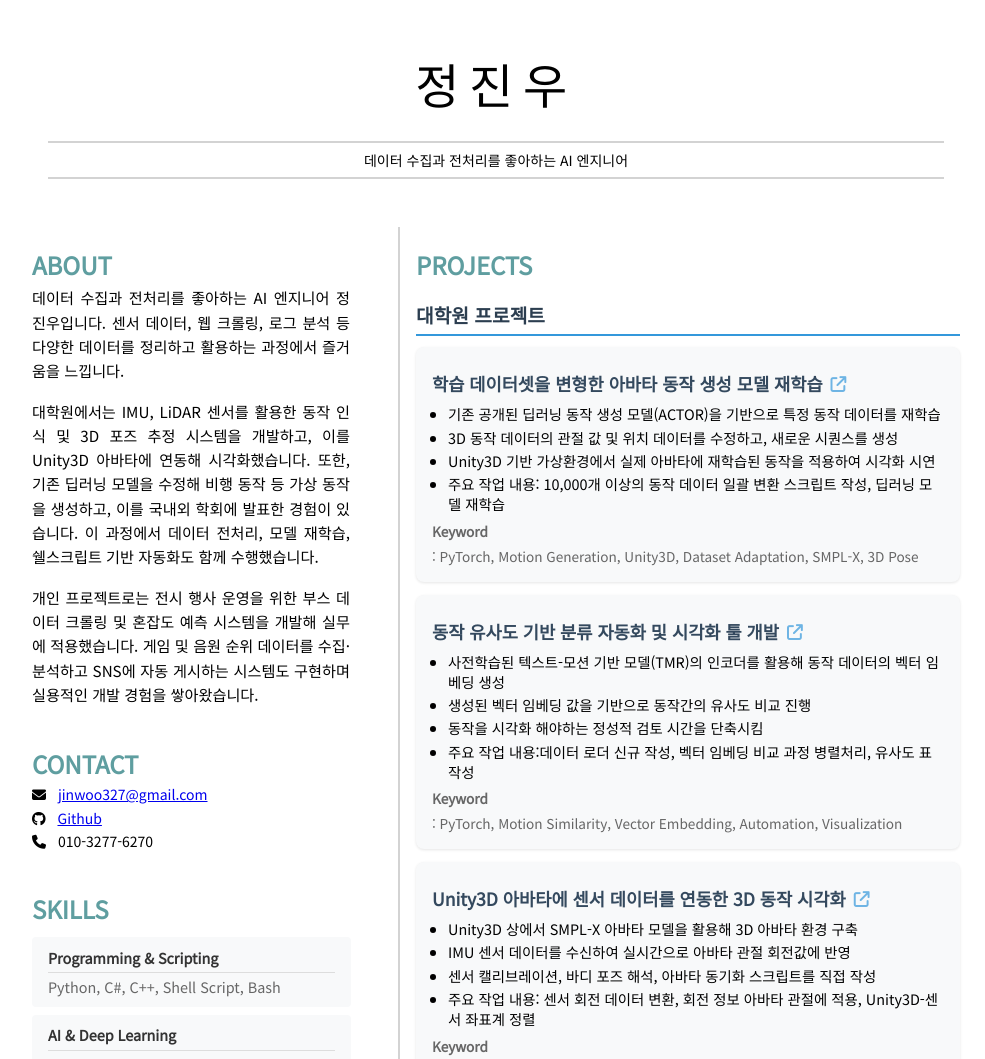
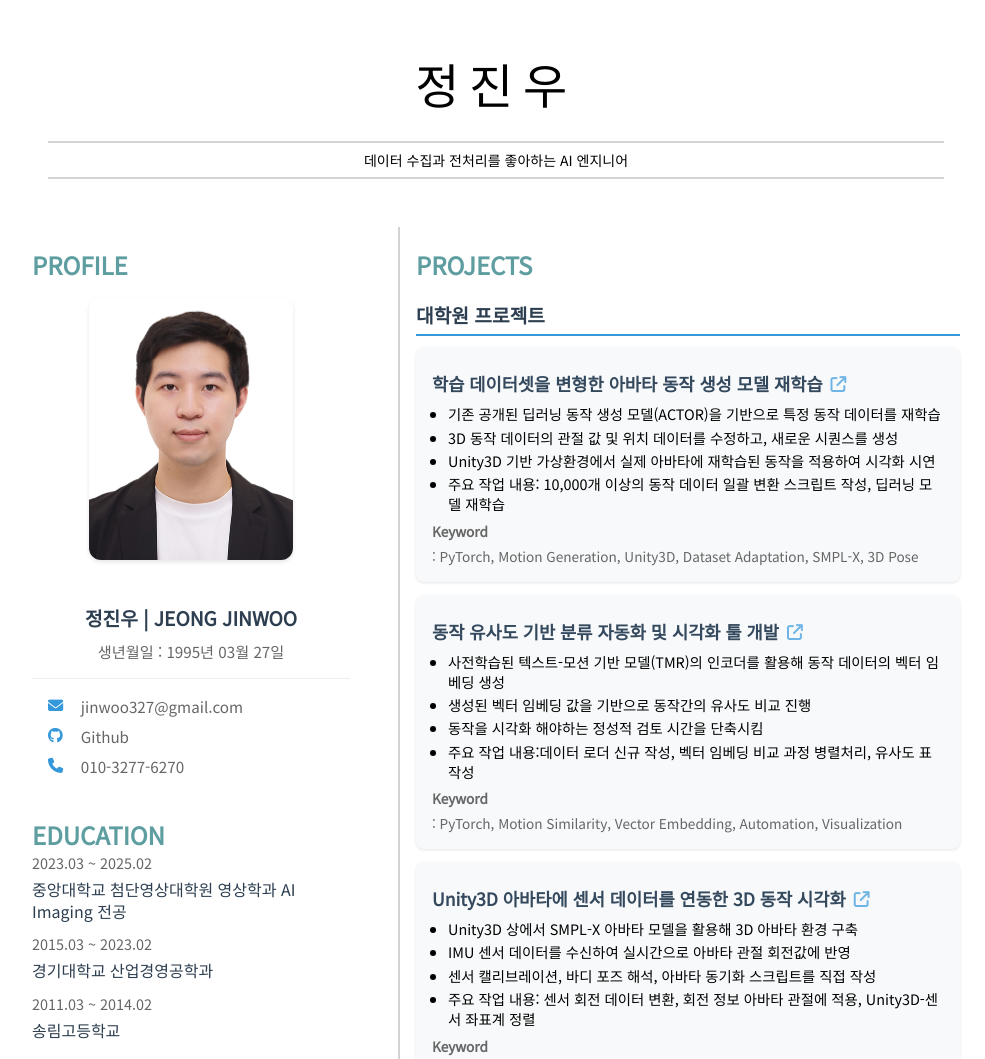
Before and after one commit to JuicyJeong/resume, a plain HTML site: page index.html in a window 1280 px wide. Shown: the top 1059 px of the page, without its empty margins (144-1129 px from the left). Drawn offline with Linux system fonts and the light colour scheme.

Commit message:
사진, 인적사항 추가

```diff
--- a/index.html
+++ b/index.html
@@ -19,8 +19,46 @@
       <main>
         <article id="mainLeft">
             <section>
+                <h2>PROFILE</h2>
+                <div class="profile-content">
+                    <img src="asset/진우신분증.jpg" alt="정진우 프로필 사진" class="profile-image">
+                    <div class="profile-info">
+                        <h3 class="profile-name">정진우 | JEONG JINWOO</h3>
+                        <p class="profile-details">생년월일 : 1995년 03월 27일</p>
+                        <div class="profile-contact">
+                            <p>
+                                <i class="fa fa-envelope" aria-hidden="true"></i>
+                                <a href="mailto:jinwoo327@gmail.com" target="_blank" rel="noopener noreferrer">jinwoo327@gmail.com</a>
+                            </p>
+                            <p>
+                                <i class="fa fa-github" aria-hidden="true"></i>
+                                <a href="https://github.com/JuicyJeong" target="_blank" rel="noopener noreferrer">Github</a>
+                            </p>
+                            <p>
+                                <i class="fa-solid fa-phone" aria-hidden="true"></i>
+                                010-3277-6270
+                            </p>
+                        </div>
+                    </div>
+                </div>
+            </section>
+            <section>
+                <h2>EDUCATION</h2>
+                <div class="education-item">
+                    <div class="education-period">2023.03 ~ 2025.02</div>
+                    <div class="education-info">중앙대학교 첨단영상대학원 영상학과 AI Imaging 전공</div>
+                </div>
+                <div class="education-item">
+                    <div class="education-period">2015.03 ~ 2023.02</div>
+                    <div class="education-info">경기대학교 산업경영공학과</div>
+                </div>
+                <div class="education-item">
+                    <div class="education-period">2011.03 ~ 2014.02</div>
+                    <div class="education-info">송림고등학교</div>
+                </div>
+            </section>
+            <section>
                 <h2>ABOUT</h2>
-                <!-- 자기 소개 -->
                 <div class="about-content">
                     <p>
                         데이터 수집과 전처리를 좋아하는 AI 엔지니어 정진우입니다.
@@ -33,22 +71,6 @@
                         개인 프로젝트로는 전시 행사 운영을 위한 부스 데이터 크롤링 및 혼잡도 예측 시스템을 개발해 실무에 적용했습니다. 게임 및 음원 순위 데이터를 수집·분석하고 SNS에 자동 게시하는 시스템도 구현하며 실용적인 개발 경험을 쌓아왔습니다.
                     </p>
                 </div>
-            </section>
-            <section>
-                    <h2>CONTACT</h2>
-                    <!-- 소셜 미디어를 비롯한 연락처 정보 -->
-                    <p>
-                        <i class="fa fa-envelope" aria-hidden="true"></i>
-                        <a href="mailto:jinwoo327@gmail.com" target="_blank" rel="noopener noreferrer">jinwoo327@gmail.com</a>
-                    </p>
-                    <p>
-                        <i class="fa fa-github" aria-hidden="true"></i>
-                        <a href="https://github.com/JuicyJeong" target="_blank" rel="noopener noreferrer">Github</a>
-                    </p>
-                    <p>
-                        <i class="fa-solid fa-phone" aria-hidden="true"></i>
-                        010-3277-6270
-                    </p>
             </section>
             <section>
                 <h2>SKILLS</h2>
@@ -88,17 +110,6 @@
                             <li>Unity3D, Blender, AdobeCC, Google Sheets, Notion, MS Office</li>
                         </ul>
                     </div>
-                </div>
-            </section>
-            <section>
-                <h2>EDUCATION</h2>
-                <div class="education-item">
-                    <div class="education-period">2023.03 ~ 2025.02</div>
-                    <div class="education-info">중앙대학교 첨단영상대학원 영상학과 AI Imaging 전공</div>
-                </div>
-                <div class="education-item">
-                    <div class="education-period">2015.03 ~ 2023.02</div>
-                    <div class="education-info">경기대학교 산업경영공학과</div>
                 </div>
             </section>
         </article>
--- a/style.css
+++ b/style.css
@@ -248,3 +248,67 @@ i {
     font-weight: 500;
     line-height: 1.4;
 }
+
+/* PROFILE 섹션 스타일 */
+.profile-content {
+    text-align: center;
+    margin: 1rem 0;
+}
+
+.profile-image {
+    width: 64%;  /* 기존 80%에서 추가로 20% 감소 (80% * 0.8 = 64%) */
+    height: auto;  /* 비율 유지 */
+    max-width: 100%;  /* 섹션 너비를 넘지 않도록 제한 */
+    border-radius: 12px;
+    box-shadow: 0 2px 4px rgba(0, 0, 0, 0.1);
+    margin-bottom: 1rem;
+}
+
+.profile-info {
+    margin-top: 1.5rem;
+    text-align: center;
+}
+
+.profile-name {
+    color: #2c3e50;
+    font-size: 1.2rem;
+    margin: 0.5rem 0;
+    font-weight: bold;
+}
+
+.profile-details {
+    color: #666;
+    font-size: 0.95rem;
+    margin: 0.3rem 0;
+    padding-bottom: 1rem;
+    border-bottom: 1px solid #eee;
+}
+
+.profile-contact {
+    margin-top: 1rem;
+    text-align: left;
+    padding: 0 1rem;
+}
+
+.profile-contact p {
+    margin: 0.5rem 0;
+    color: #666;
+    font-size: 0.95rem;
+    display: flex;
+    align-items: center;
+}
+
+.profile-contact i {
+    width: 20px;
+    margin-right: 0.8rem;
+    color: #3498db;
+}
+
+.profile-contact a {
+    color: #666;
+    text-decoration: none;
+}
+
+.profile-contact a:hover {
+    color: #3498db;
+}
```
Also changed, not shown: asset/진우신분증.jpg (added).
